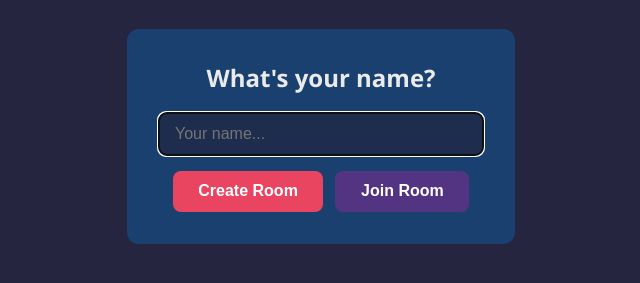
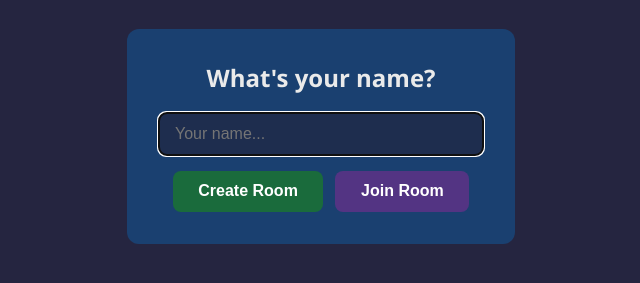
Before and after one commit to kulicka/drawable-trouble, a website: page public/index.html in a window 1280 px wide. Shown: the part 341-624 px from the top of the page, without its empty margins (319-959 px from the left). Drawn offline with nearby package versions, Linux system fonts and the light colour scheme; no server answers.

Commit message:
Change accent color to dark emerald green
Co-Authored-By: Claude Sonnet 4.6 <noreply@anthropic.com>

```diff
--- a/public/css/style.css
+++ b/public/css/style.css
@@ -4,7 +4,7 @@
   --bg: #252540;
   --surface: #1e2d4e;
   --card: #1a4070;
-  --accent: #e94560;
+  --accent: #1a6b3c;
   --accent2: #533483;
   --text: #eaeaea;
   --muted: #888;
```
